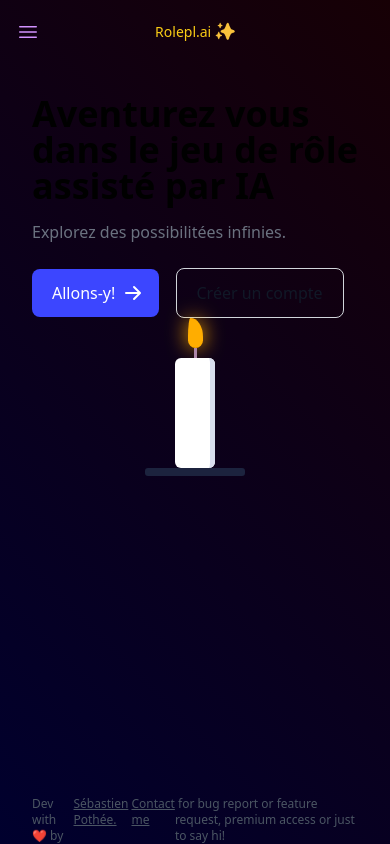
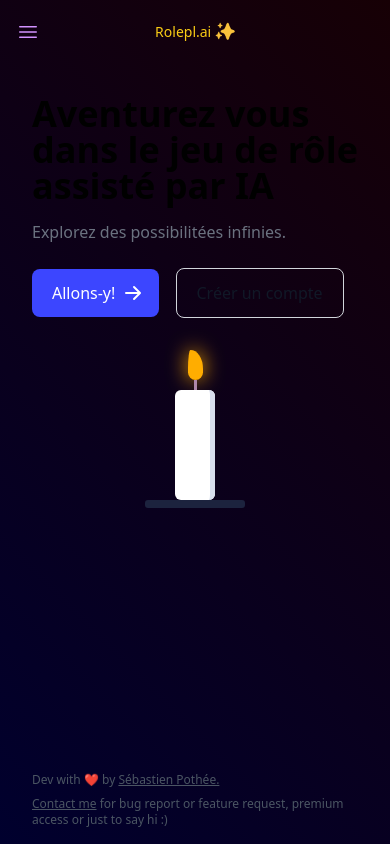
Before and after one commit to Seb-Pot-Dev/ai-boost, a Symfony app: template templates/home/index.html.twig in a window 390 px wide. Run offline with Twig, Linux system fonts and the light colour scheme; the template is opened without the code that fills it, so the values that code supplies are empty; style sheets or scripts are compiled from the project's sources; some libraries are stand-ins or nearby versions.

Commit message:
fixed footer responsive

```diff
--- a/templates/home/index.html.twig
+++ b/templates/home/index.html.twig
@@ -15,7 +15,7 @@
                     Créer un compte
                 </a>
             </div>
-            <div class="lg:col-span-5 flex items-center justify-center">
+            <div class="lg:col-span-5 flex items-center justify-center mt-8 lg:mt-0">
                 <div class="candle">
                     <div class="candle-flame"></div>
                     <div class="candle-wick"></div>
@@ -24,17 +24,18 @@
                 </div>
             </div>
         </div>
-    <footer>
-    <div class="absolute flex bottom-0 px-8">
-        <div class="flex text-gray-600 text-xs">
-            <p>Dev with ❤️ by&nbsp</p>
-            <a class="underline text-gray-600 text-xs group-hover:text-white" href="https://www.sebastienpothee.com">Sébastien Pothée.</a>
+    <footer class="w-full fixed bottom-0 px-8 py-4 ">
+    <div class="max-w-screen-xl mx-auto flex flex-wrap justify-between items-center text-xs text-gray-600">
+        <div class="flex items-center gap-2">
+            <p>Dev with ❤️ by&nbsp<a class="underline hover:text-white" href="https://www.sebastienpothee.com">Sébastien Pothée.</a></p>
+
         </div>
 
-        <div class="flex text-gray-600 text-xs">
-        &nbsp
-        <a href="mailto:sebastien.pothee.dev@gmail.com" class="underline">Contact me</a><p class="">&nbspfor bug report or feature request, premium access or just to say hi!</p>
+        <div class="flex items-center gap-2 mt-2 sm:mt-0">
+
+            <p><a href="mailto:sebastien.pothee.dev@gmail.com" class="underline hover:text-white">Contact me</a>&nbspfor bug report or feature request, premium access or just to say hi :)</p>
         </div>
     </div>
-    </footer>
+</footer>
+
 {% endblock %}
```
